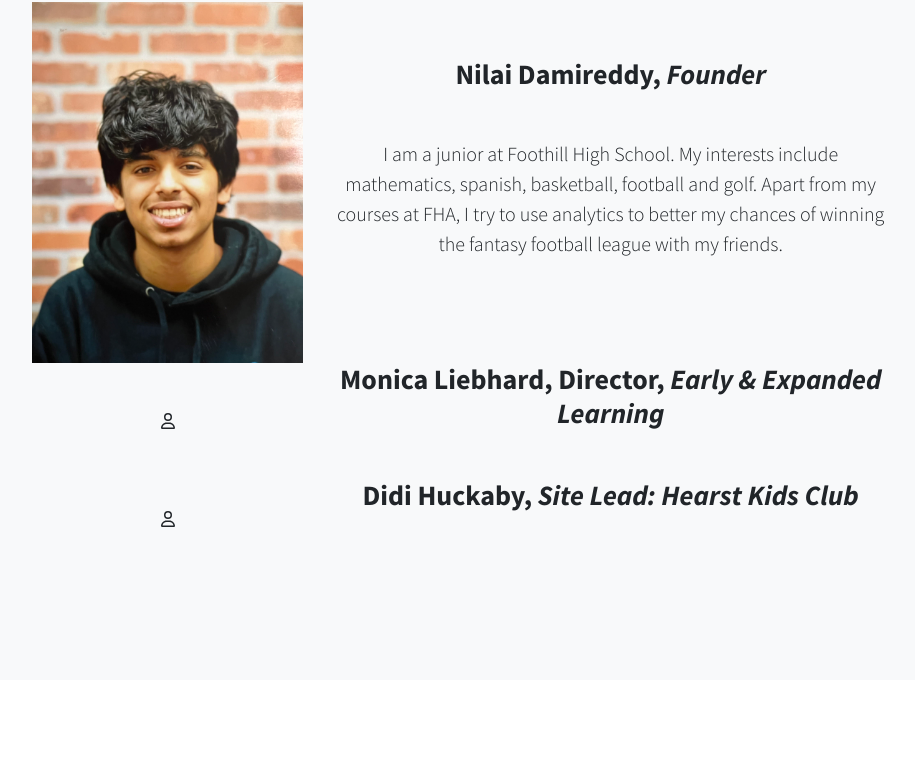
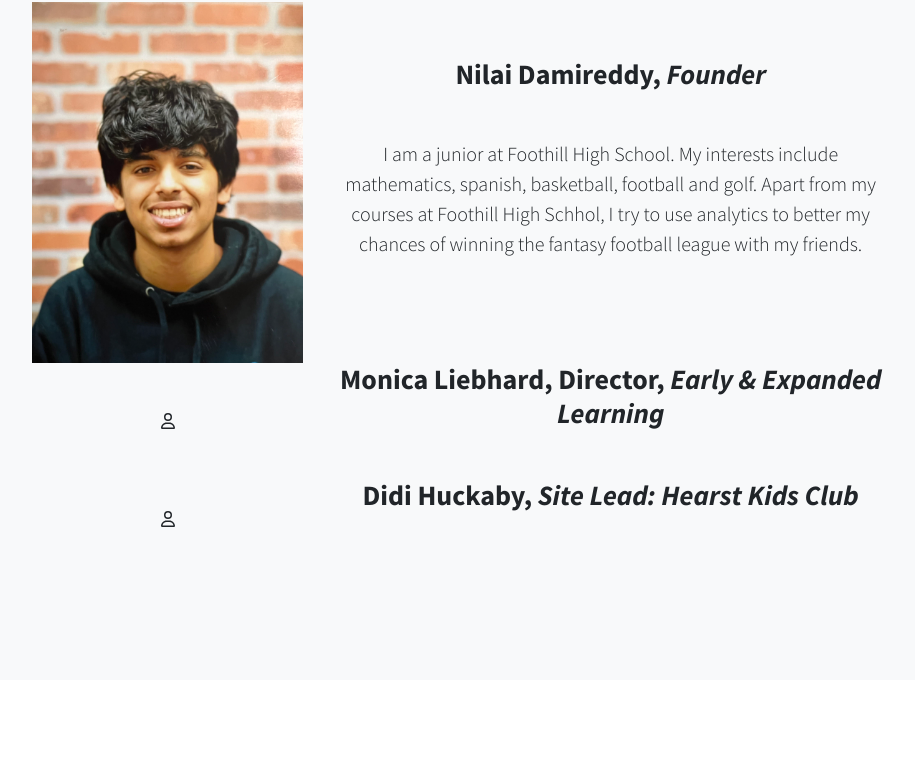
Before and after one commit to NealDamireddy/mathlytics, a plain HTML site: page index.html in a window 1280 px wide. Shown: the part 6822-7579 px from the top of the page, without its empty margins (177-1092 px from the left). Drawn offline with nearby package versions, Linux system fonts and the light colour scheme; a script that the page names is missing.

Commit message:
Change to Aboutme

```diff
--- a/index.html
+++ b/index.html
@@ -234,7 +234,7 @@
                           <div class="col-8">
                             <h3 class="mb-5">Nilai Damireddy, <em>Founder</em></h3>
                             <p class="lead mb-5">
-                            I am a junior at Foothill High School. My interests include mathematics, spanish, basketball, football and golf. Apart from my courses at FHA, I try to use analytics to better my chances of winning the fantasy football league with my friends.
+                            I am a junior at Foothill High School. My interests include mathematics, spanish, basketball, football and golf. Apart from my courses at Foothill High Schhol, I try to use analytics to better my chances of winning the fantasy football league with my friends.
                             <!-- <a href="https://unsplash.com/">Unsplash</a>
                             ! -->
                             </p>
```
